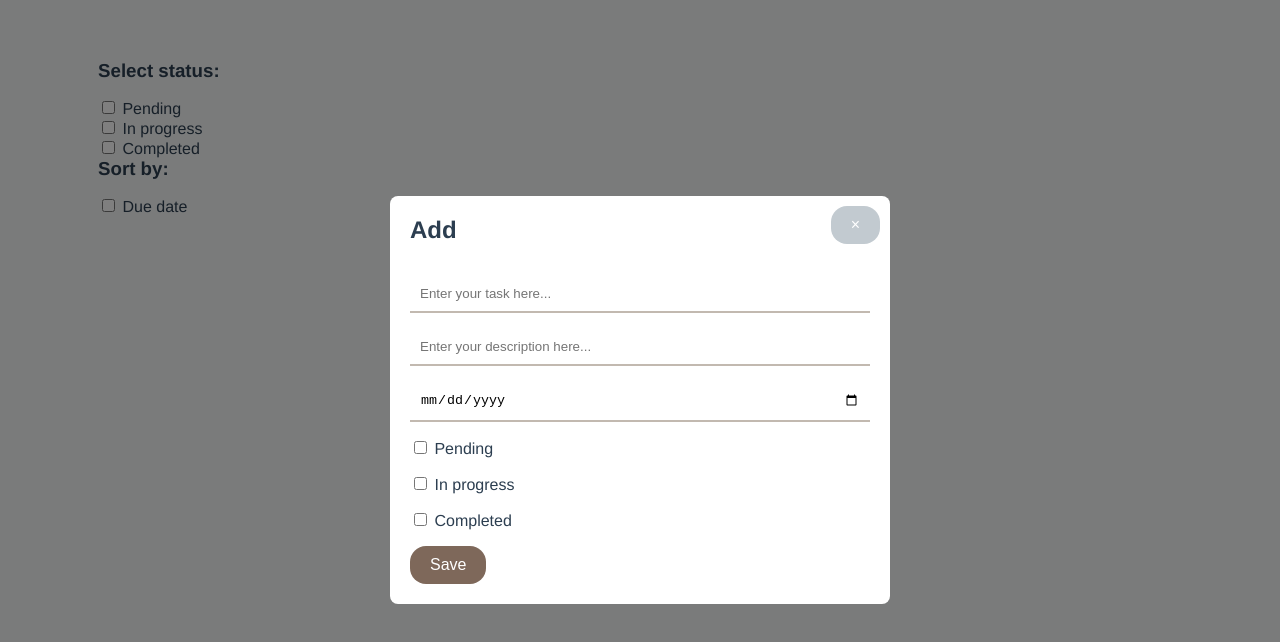
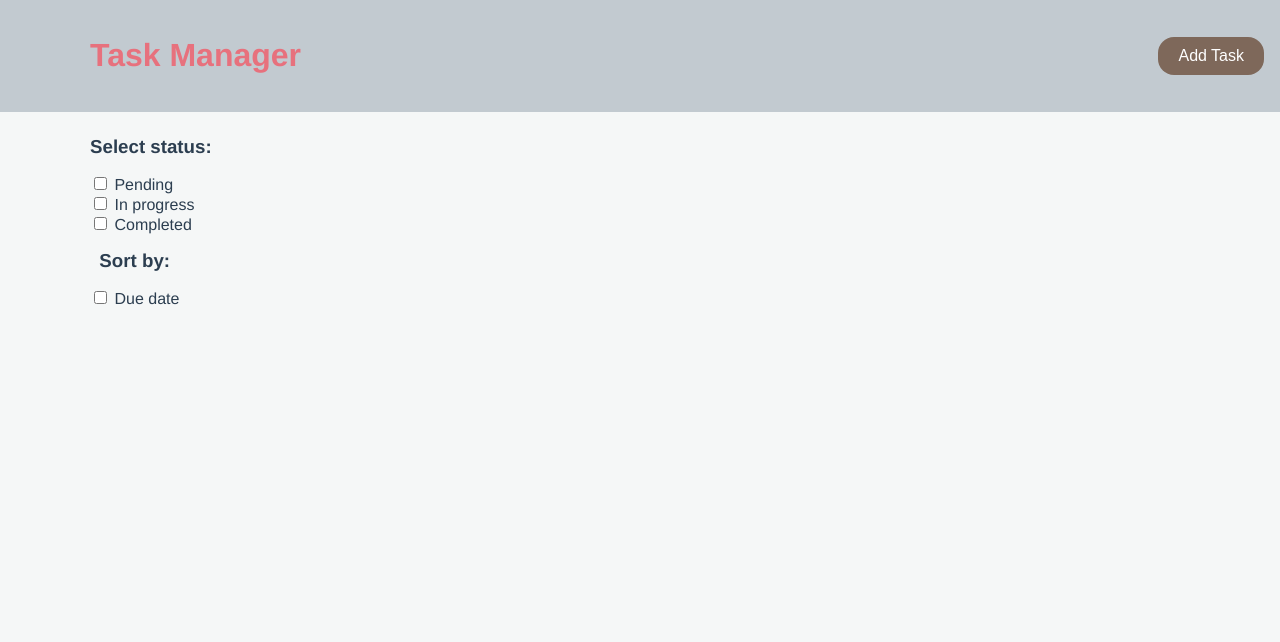
Before and after one commit to JAIOMP/Task-Manager, a Vue app: page / in a window 1280 px wide. Shown: the top 642 px of the page. Built offline with nearby package versions, Linux system fonts and the light colour scheme.

Commit message:
feat: add header component and add task button

```diff
--- a/src/App.vue
+++ b/src/App.vue
@@ -1,9 +1,11 @@
 <script setup lang="ts">
 import TaskManager from './components/TaskManager.vue';
+import Header from './components/Header.vue';
 </script>
 
 <template>
-  <TaskManager />
+  <Header />
+  <TaskManager class="task-manager"/>
 </template>
 
 
@@ -14,10 +16,14 @@ import TaskManager from './components/TaskManager.vue';
   -moz-osx-font-smoothing: grayscale;
   text-align: center;
   color: #2c3e50;
-  margin: 60px 90px 0 90px;
 }
 body {
   background-color: #c2cad026;
+  margin: 0;
+}
+
+.task-manager {
+  margin: 0 90px;
 }
 
 *,
--- /dev/null
+++ b/src/components/Header.vue
@@ -0,0 +1,34 @@
+<script setup lang="ts">
+import { useTaskStore } from '../stores/taskStore'
+import TaskButton from './atoms/Button.vue'
+
+const store = useTaskStore()
+
+function addTask() {
+  store.openAddTask = true
+}
+
+</script>
+
+<template>
+    <header class="task-manager__header">
+      <h1 class="task-manager__header-title">Task Manager</h1>
+      <TaskButton class="task-manager__header-button" value="Add Task" color="--earth-brown" @click="addTask"/>
+    </header>
+</template>
+
+
+<style scoped>
+.task-manager__header {
+  display: flex;
+  justify-content: space-between;
+  align-items: center;
+  padding: 16px;
+  padding-left: 90px;
+  margin-bottom: 24px;
+  background-color: var(--pale-sky);
+}
+.task-manager__header-title {
+  color: var(--coral-blush);
+}
+</style>
--- a/src/components/TaskFilter.vue
+++ b/src/components/TaskFilter.vue
@@ -24,8 +24,10 @@ withDefaults(defineProps<Props>(), {
       :setFilter="setFilters"
     />
 
-    <Heading tag="h3">Sort by: </Heading>
-    <Checkbox label="Due date" value="Due date" :change="sortTaskByDueDate" />
+    <div class="todo__task-filter-sort">
+      <Heading tag="h3">Sort by: </Heading>
+      <Checkbox label="Due date" value="Due date" :change="sortTaskByDueDate" />
+    </div>
   </div>
 </template>
 
@@ -36,4 +38,7 @@ withDefaults(defineProps<Props>(), {
   flex-direction: column;
   align-items: flex-start;
 }
+.todo__task-filter-sort {
+  margin-top: 16px;
+}
 </style>
--- a/src/components/TaskManager.vue
+++ b/src/components/TaskManager.vue
@@ -12,7 +12,7 @@ const store = useTaskStore()
   <div class="todo__task-manager">
     <TaskFilter :setFilters="store.setFilters" :sortTaskByDueDate="store.sortTasks"/>
     <TaskList />
-    <UpdateTask />
+    <UpdateTask v-if="store.openAddTask"/>
   </div>
 </template>
 
--- a/src/components/UpdateTask.vue
+++ b/src/components/UpdateTask.vue
@@ -1,11 +1,11 @@
 <script setup lang="ts">
 import { ref, withDefaults, defineProps } from 'vue'
-import { Status, Task } from '@/configs/types';
+import { Status, Task } from '@/configs/types'
 import TaskStatus from './TaskStatus.vue'
 import TaskInput from './atoms/Input.vue'
 import TaskButton from './atoms/Button.vue'
 import Heading from './atoms/Heading.vue'
-import { useTaskStore } from '@/stores/taskStore';
+import { useTaskStore } from '@/stores/taskStore'
 
 interface Props {
   id: number | null
@@ -25,6 +25,8 @@ const props = withDefaults(defineProps<Props>(), {
   modalTitle: 'Add'
 })
 
+const store = useTaskStore()
+
 const task = ref<Task>({
   id: props.id || Date.now(),
   title: props.title,
@@ -35,8 +37,6 @@ const task = ref<Task>({
 
 const taskStore = useTaskStore();
 
-const isVisible = ref<boolean>(true)
-
 function handleSubmit() {
   if (task.value.title && task.value.description) {
     taskStore.addTask({ ...task.value, id: Date.now() });
@@ -46,7 +46,7 @@ function handleSubmit() {
 }
 
 function closeModal() {
-  isVisible.value = false
+  store.openAddTask = false
 }
 
 function updateStatus(status: Status) {
@@ -55,7 +55,7 @@ function updateStatus(status: Status) {
 
 </script>
 <template>
-  <div v-if="isVisible" class="todo__task-update-form" @click.self="closeModal">
+  <div class="todo__task-update-form" @click.self="closeModal">
     <div class="todo__task-form-content">
       <TaskButton class="todo__task-form-close-btn" value="&times;" color="--pale-sky" @click="closeModal"/>
 
--- a/src/stores/taskStore.ts
+++ b/src/stores/taskStore.ts
@@ -7,7 +7,8 @@ export const useTaskStore = defineStore({
     initTasks: [] as Task[],
     tasks: [] as Task[],
     filters: {} as { [key: string]: boolean },
-    isSortedByDueDate: false as boolean
+    isSortedByDueDate: false as boolean,
+    openAddTask: false as boolean
   }),
   actions: {
     addTask(task: Task) {
```
